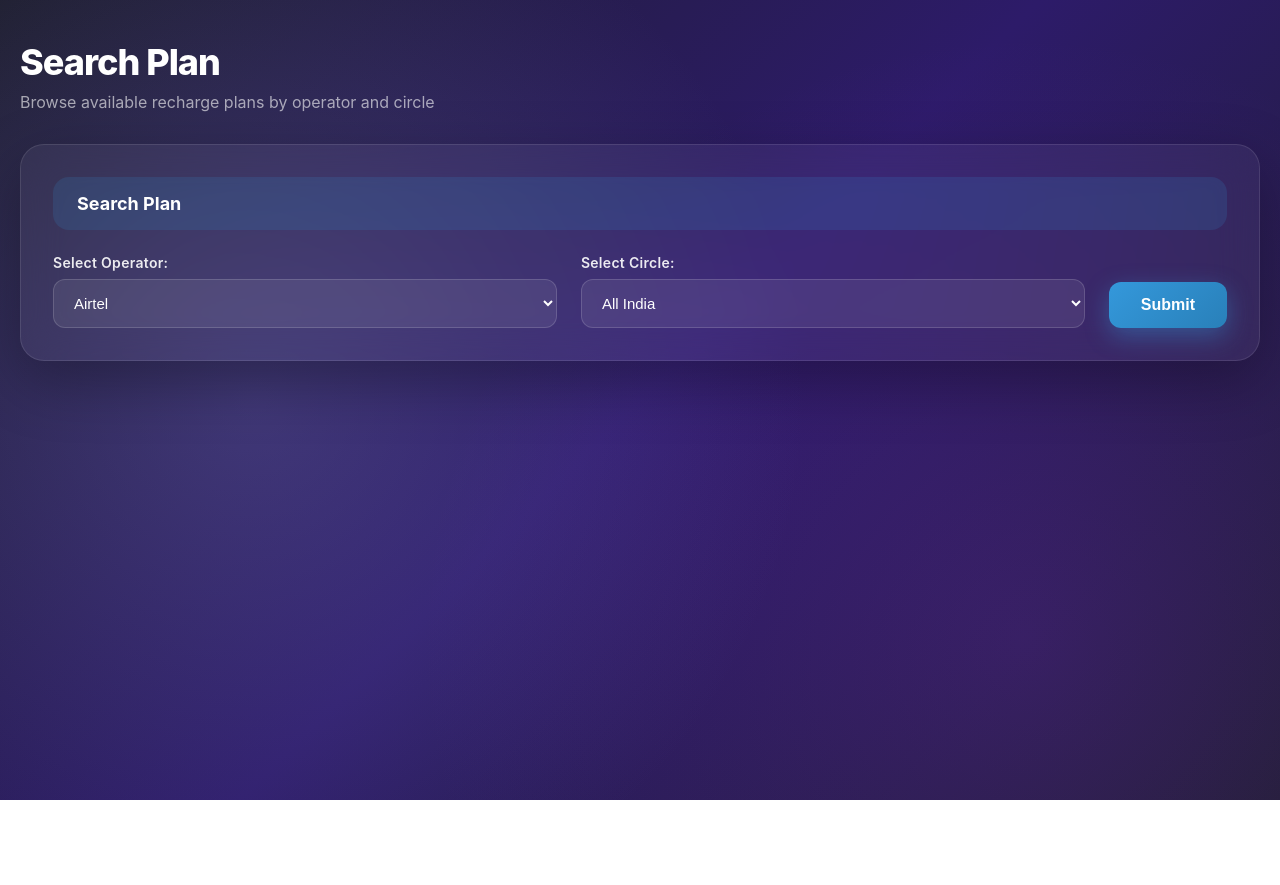
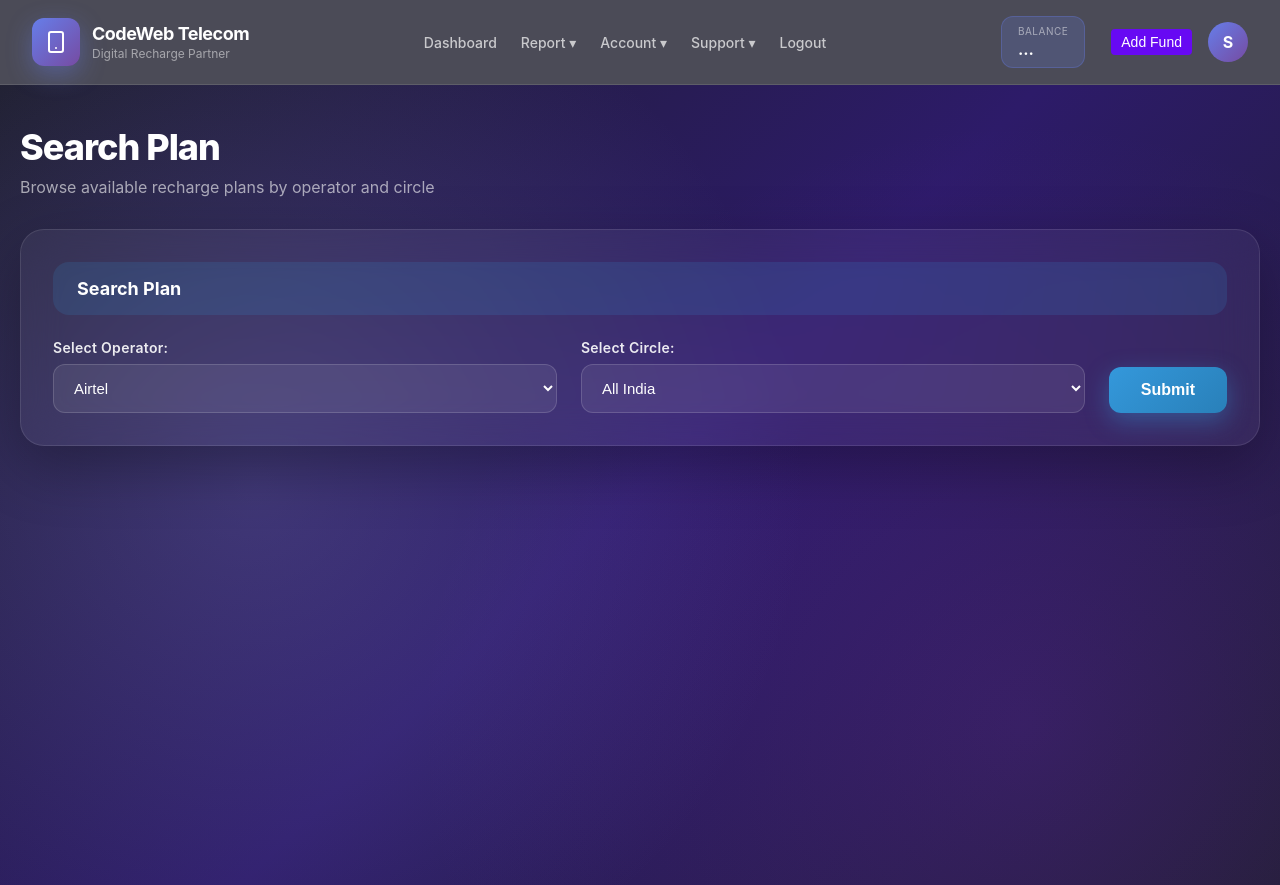
Before and after one commit to vikashsharma380/code-web-telecom, a React (Vite) app in the folder Frontend/: page /search-plan in a window 1280 px wide. Before the commit the page ends 800 px from the top, so only its background shows below. Built offline with nearby package versions, Linux system fonts and the light colour scheme; sample sign-in values are in the browser's storage.

Commit message:
update nav in recharge zone

```diff
--- a/Frontend/src/pages/MyEarning.jsx
+++ b/Frontend/src/pages/MyEarning.jsx
@@ -1,5 +1,6 @@
 // MyEarning.jsx
 import React, { useEffect, useState } from "react";
+import Nav from "../../hero/nav";
 
 const MyEarning = () => {
   const [fromDate, setFromDate] = useState("");
@@ -72,8 +73,17 @@ const MyEarning = () => {
     },
     content: { position: "relative", maxWidth: "1400px", margin: "0 auto" },
     header: { marginBottom: "32px" },
-    title: { fontSize: "36px", fontWeight: "800", color: "white", margin: "0 0 8px 0" },
-    subtitle: { fontSize: "16px", color: "rgba(255, 255, 255, 0.6)", margin: 0 },
+    title: {
+      fontSize: "36px",
+      fontWeight: "800",
+      color: "white",
+      margin: "0 0 8px 0",
+    },
+    subtitle: {
+      fontSize: "16px",
+      color: "rgba(255, 255, 255, 0.6)",
+      margin: 0,
+    },
     filterCard: {
       background: "rgba(255, 255, 255, 0.05)",
       backdropFilter: "blur(20px)",
@@ -83,42 +93,149 @@ const MyEarning = () => {
       marginBottom: "32px",
       boxShadow: "0 20px 60px rgba(0, 0, 0, 0.3)",
     },
-    filterHeader: { background: "rgba(52, 152, 219, 0.15)", padding: "16px 24px", borderRadius: "16px", marginBottom: "24px" },
-    filterTitle: { fontSize: "18px", fontWeight: "700", color: "white", margin: 0 },
-    filterForm: { display: "flex", alignItems: "end", gap: "24px", flexWrap: "wrap" },
+    filterHeader: {
+      background: "rgba(52, 152, 219, 0.15)",
+      padding: "16px 24px",
+      borderRadius: "16px",
+      marginBottom: "24px",
+    },
+    filterTitle: {
+      fontSize: "18px",
+      fontWeight: "700",
+      color: "white",
+      margin: 0,
+    },
+    filterForm: {
+      display: "flex",
+      alignItems: "end",
+      gap: "24px",
+      flexWrap: "wrap",
+    },
     formGroup: { flex: "1", minWidth: "200px" },
-    label: { display: "block", fontSize: "14px", fontWeight: "600", color: "rgba(255, 255, 255, 0.9)", marginBottom: "8px", letterSpacing: "0.3px" },
-    input: { width: "100%", padding: "14px 16px", background: "rgba(255, 255, 255, 0.08)", border: "1px solid rgba(255, 255, 255, 0.15)", borderRadius: "12px", fontSize: "15px", color: "white", boxSizing: "border-box", transition: "all 0.3s ease" },
-    submitBtn: { padding: "14px 32px", background: "linear-gradient(135deg, #3498db 0%, #2980b9 100%)", border: "none", borderRadius: "12px", color: "white", fontSize: "16px", fontWeight: "700", cursor: "pointer", boxShadow: "0 8px 24px rgba(52, 152, 219, 0.4)", transition: "all 0.3s ease", whiteSpace: "nowrap" },
-    summaryCard: { background: "rgba(255, 255, 255, 0.05)", backdropFilter: "blur(20px)", border: "1px solid rgba(255, 255, 255, 0.1)", borderRadius: "24px", padding: "24px 32px", marginBottom: "32px", display: "flex", justifyContent: "space-between", alignItems: "center", flexWrap: "wrap", gap: "24px" },
+    label: {
+      display: "block",
+      fontSize: "14px",
+      fontWeight: "600",
+      color: "rgba(255, 255, 255, 0.9)",
+      marginBottom: "8px",
+      letterSpacing: "0.3px",
+    },
+    input: {
+      width: "100%",
+      padding: "14px 16px",
+      background: "rgba(255, 255, 255, 0.08)",
+      border: "1px solid rgba(255, 255, 255, 0.15)",
+      borderRadius: "12px",
+      fontSize: "15px",
+      color: "white",
+      boxSizing: "border-box",
+      transition: "all 0.3s ease",
+    },
+    submitBtn: {
+      padding: "14px 32px",
+      background: "linear-gradient(135deg, #3498db 0%, #2980b9 100%)",
+      border: "none",
+      borderRadius: "12px",
+      color: "white",
+      fontSize: "16px",
+      fontWeight: "700",
+      cursor: "pointer",
+      boxShadow: "0 8px 24px rgba(52, 152, 219, 0.4)",
+      transition: "all 0.3s ease",
+      whiteSpace: "nowrap",
+    },
+    summaryCard: {
+      background: "rgba(255, 255, 255, 0.05)",
+      backdropFilter: "blur(20px)",
+      border: "1px solid rgba(255, 255, 255, 0.1)",
+      borderRadius: "24px",
+      padding: "24px 32px",
+      marginBottom: "32px",
+      display: "flex",
+      justifyContent: "space-between",
+      alignItems: "center",
+      flexWrap: "wrap",
+      gap: "24px",
+    },
     summaryItem: { display: "flex", flexDirection: "column", gap: "8px" },
-    summaryLabel: { fontSize: "14px", color: "rgba(255, 255, 255, 0.6)", fontWeight: "600", textTransform: "uppercase", letterSpacing: "0.5px" },
+    summaryLabel: {
+      fontSize: "14px",
+      color: "rgba(255, 255, 255, 0.6)",
+      fontWeight: "600",
+      textTransform: "uppercase",
+      letterSpacing: "0.5px",
+    },
     summaryValue: { fontSize: "32px", fontWeight: "800", color: "#6ee7b7" },
     summaryCount: { fontSize: "32px", fontWeight: "800", color: "#a5b4fc" },
-    card: { background: "rgba(255, 255, 255, 0.05)", backdropFilter: "blur(20px)", border: "1px solid rgba(255, 255, 255, 0.1)", borderRadius: "24px", overflow: "hidden", boxShadow: "0 20px 60px rgba(0, 0, 0, 0.3)" },
-    cardHeader: { padding: "24px 32px", background: "rgba(102, 126, 234, 0.1)", borderBottom: "1px solid rgba(255, 255, 255, 0.1)" },
-    cardTitle: { fontSize: "20px", fontWeight: "700", color: "white", margin: 0 },
+    card: {
+      background: "rgba(255, 255, 255, 0.05)",
+      backdropFilter: "blur(20px)",
+      border: "1px solid rgba(255, 255, 255, 0.1)",
+      borderRadius: "24px",
+      overflow: "hidden",
+      boxShadow: "0 20px 60px rgba(0, 0, 0, 0.3)",
+    },
+    cardHeader: {
+      padding: "24px 32px",
+      background: "rgba(102, 126, 234, 0.1)",
+      borderBottom: "1px solid rgba(255, 255, 255, 0.1)",
+    },
+    cardTitle: {
+      fontSize: "20px",
+      fontWeight: "700",
+      color: "white",
+      margin: 0,
+    },
     tableWrapper: { overflowX: "auto" },
     table: { width: "100%", borderCollapse: "collapse" },
     thead: { background: "rgba(255, 255, 255, 0.03)" },
-    th: { padding: "16px 24px", textAlign: "left", fontSize: "13px", fontWeight: "700", color: "#a5b4fc", textTransform: "uppercase", letterSpacing: "0.5px", borderBottom: "1px solid rgba(255, 255, 255, 0.1)", whiteSpace: "nowrap" },
-    td: { padding: "20px 24px", fontSize: "14px", color: "rgba(255, 255, 255, 0.8)", borderBottom: "1px solid rgba(255, 255, 255, 0.05)" },
+    th: {
+      padding: "16px 24px",
+      textAlign: "left",
+      fontSize: "13px",
+      fontWeight: "700",
+      color: "#a5b4fc",
+      textTransform: "uppercase",
+      letterSpacing: "0.5px",
+      borderBottom: "1px solid rgba(255, 255, 255, 0.1)",
+      whiteSpace: "nowrap",
+    },
+    td: {
+      padding: "20px 24px",
+      fontSize: "14px",
+      color: "rgba(255, 255, 255, 0.8)",
+      borderBottom: "1px solid rgba(255, 255, 255, 0.05)",
+    },
     tr: { transition: "all 0.3s ease" },
     operatorCell: { fontWeight: "600", color: "white" },
     commissionCell: { fontWeight: "700", color: "#6ee7b7", fontSize: "16px" },
     emptyState: { padding: "80px 24px", textAlign: "center" },
     emptyIcon: { fontSize: "64px", marginBottom: "16px" },
-    emptyText: { fontSize: "18px", fontWeight: "600", color: "rgba(255, 255, 255, 0.7)", margin: "0 0 8px 0" },
-    emptySubtext: { fontSize: "14px", color: "rgba(255, 255, 255, 0.4)", margin: 0 },
+    emptyText: {
+      fontSize: "18px",
+      fontWeight: "600",
+      color: "rgba(255, 255, 255, 0.7)",
+      margin: "0 0 8px 0",
+    },
+    emptySubtext: {
+      fontSize: "14px",
+      color: "rgba(255, 255, 255, 0.4)",
+      margin: 0,
+    },
   };
 
   return (
+    <>
+      {" "}
+      <Nav />
       <div style={styles.container}>
         <div style={styles.bgPattern} />
         <div style={styles.content}>
           <div style={styles.header}>
             <h1 style={styles.title}>My Earning</h1>
-          <p style={styles.subtitle}>Track your commission earnings and revenue</p>
+            <p style={styles.subtitle}>
+              Track your commission earnings and revenue
+            </p>
           </div>
 
           <div style={styles.filterCard}>
@@ -161,8 +278,12 @@ const MyEarning = () => {
                 {filteredEarnings.length > 0 && (
                   <div style={styles.summaryCard}>
                     <div style={styles.summaryItem}>
-                    <span style={styles.summaryLabel}>Total Transactions</span>
-                    <span style={styles.summaryCount}>{filteredEarnings.length}</span>
+                      <span style={styles.summaryLabel}>
+                        Total Transactions
+                      </span>
+                      <span style={styles.summaryCount}>
+                        {filteredEarnings.length}
+                      </span>
                     </div>
                     <div style={styles.summaryItem}>
                       <span style={styles.summaryLabel}>Total Earning</span>
@@ -184,7 +305,9 @@ const MyEarning = () => {
                     <div style={styles.emptyState}>
                       <div style={styles.emptyIcon}>💰</div>
                       <p style={styles.emptyText}>No earnings found</p>
-                    <p style={styles.emptySubtext}>Try adjusting your date range</p>
+                      <p style={styles.emptySubtext}>
+                        Try adjusting your date range
+                      </p>
                     </div>
                   ) : (
                     <div style={styles.tableWrapper}>
@@ -203,14 +326,32 @@ const MyEarning = () => {
                         </thead>
                         <tbody>
                           {filteredEarnings.map((earning, index) => (
-                          <tr key={index} style={index % 2 === 0 ? { background: "rgba(255,255,255,0.02)" } : {}}>
+                            <tr
+                              key={index}
+                              style={
+                                index % 2 === 0
+                                  ? { background: "rgba(255,255,255,0.02)" }
+                                  : {}
+                              }
+                            >
                               <td style={styles.td}>{earning.id}</td>
                               <td style={styles.td}>{earning.date}</td>
                               <td style={styles.td}>{earning.transactionId}</td>
-                            <td style={{ ...styles.td, ...styles.operatorCell }}>{earning.operator}</td>
+                              <td
+                                style={{ ...styles.td, ...styles.operatorCell }}
+                              >
+                                {earning.operator}
+                              </td>
                               <td style={styles.td}>{earning.number}</td>
                               <td style={styles.td}>₹{earning.amount}</td>
-                            <td style={{ ...styles.td, ...styles.commissionCell }}>₹{earning.commission}</td>
+                              <td
+                                style={{
+                                  ...styles.td,
+                                  ...styles.commissionCell,
+                                }}
+                              >
+                                ₹{earning.commission}
+                              </td>
                               <td style={styles.td}>{earning.type}</td>
                             </tr>
                           ))}
@@ -223,7 +364,8 @@ const MyEarning = () => {
             )
           )}
         </div>
-    </div>
+      </div>{" "}
+    </>
   );
 };
 
--- a/Frontend/src/pages/SearchPlan.jsx
+++ b/Frontend/src/pages/SearchPlan.jsx
@@ -1,4 +1,5 @@
 import React, { useState } from "react";
+import Nav from "../../hero/nav";
 
 const SearchPlan = () => {
   const [selectedOperator, setSelectedOperator] = useState("Airtel");
@@ -386,6 +387,9 @@ const SearchPlan = () => {
   };
 
   return (
+    <>
+      {" "}
+      <Nav />
       <div style={styles.container}>
         <div style={styles.bgPattern} />
         <div style={styles.content}>
@@ -501,7 +505,9 @@ const SearchPlan = () => {
                           <td style={{ ...styles.td, ...styles.amountCell }}>
                             ₹{plan.amount}
                           </td>
-                        <td style={{ ...styles.td, ...styles.descriptionCell }}>
+                          <td
+                            style={{ ...styles.td, ...styles.descriptionCell }}
+                          >
                             {plan.description}
                           </td>
                           <td style={{ ...styles.td, ...styles.validityCell }}>
@@ -528,7 +534,8 @@ const SearchPlan = () => {
             </div>
           )}
         </div>
-    </div>
+      </div>{" "}
+    </>
   );
 };
 
```
Also changed, not shown: Frontend/src/pages/RefundReport.jsx (+17 -5 lines), Frontend/src/pages/SearchTransaction.jsx (+9 -3 lines). Lines whose indentation alone changed are shown as unchanged.
